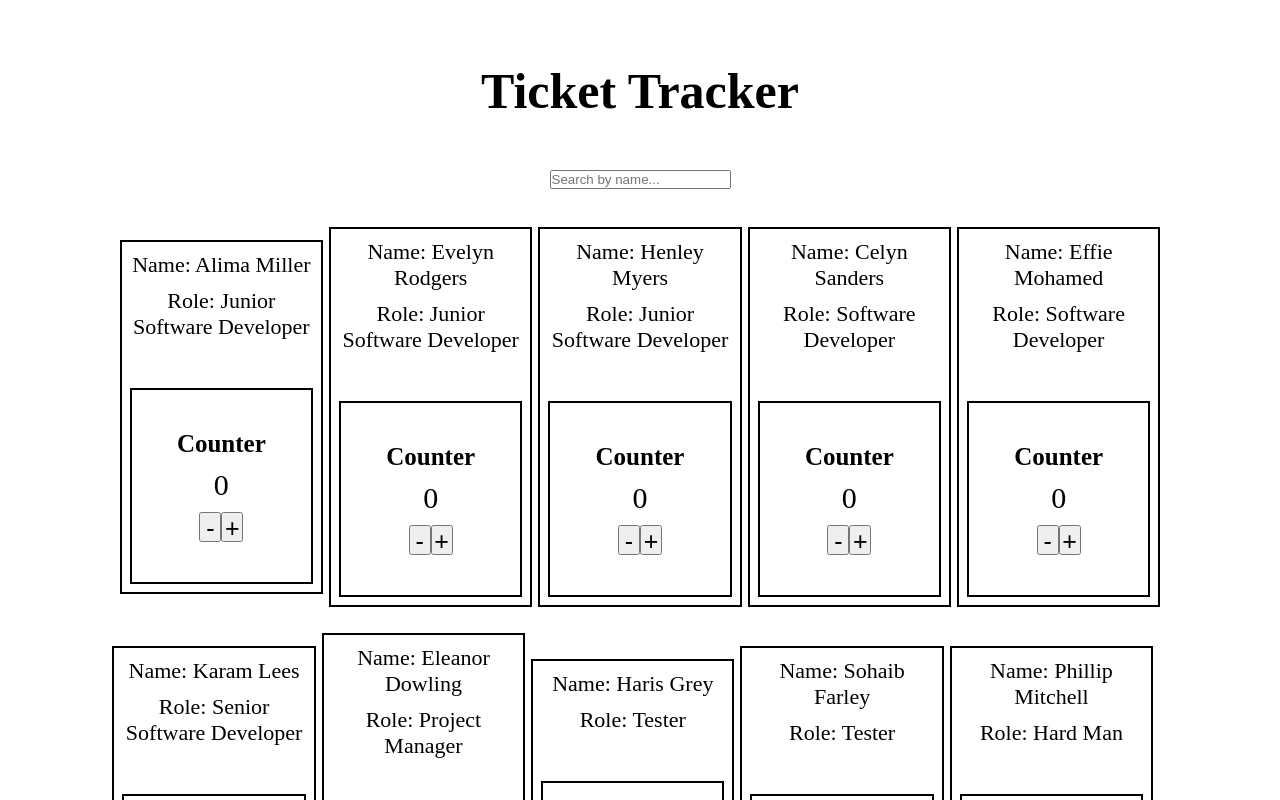
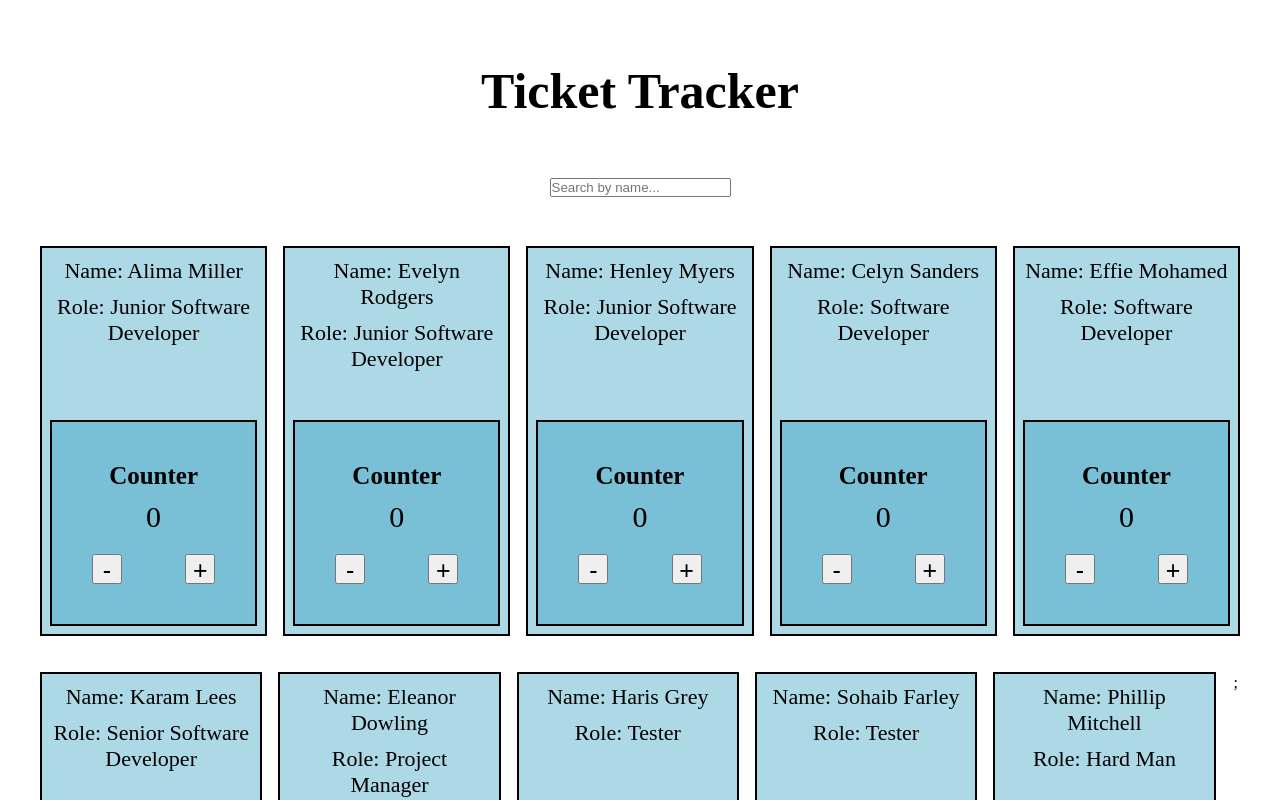
Before and after one commit to Sanjida213/react-project, a React (Vite) app: page / in a window 1280 px wide. Shown: the top 800 px of the page. Built offline with nearby package versions, Linux system fonts and the light colour scheme.

Commit message:
added scss

```diff
--- a/src/App.tsx
+++ b/src/App.tsx
@@ -2,8 +2,7 @@ import './App.scss';
 import Employees from './components/Employee/Employee';
 import team from './team';
 
-// we want to put the counter component inside the employee component and then
-// instead of team[0] we want to map over it so it gets each team employee. we can do this in apps.tsx
+
 const App = () => {
 
   return (
--- a/src/components/Counter/Counter.scss
+++ b/src/components/Counter/Counter.scss
@@ -1,23 +1,33 @@
+
 .counter {
   padding: 40px;
   outline: 2px solid black;
+  width: 100%;
+  background-color: rgb(121, 191, 214);
+  display: flex;
+  flex-direction: column;
+  align-items: center;
 
   .counter__heading {
-    display: flex;
-    flex-direction: column;
-    align-items: center;
     font-size: 25px;
+    margin-bottom: 10px;
   }
 
-  .counter__number{
-    padding: 10px;
+  .counter__number {
     font-size: 30px;
+    margin-bottom: 20px;
   }
 
-  button{
+  .counter__buttons {
+    display: flex;
+    justify-content: space-between;
+    width: 100%;
+  }
+
+  .counter__decrement,
+  .counter__increment {
     font-size: 25px;
     height: 30px;
-    width: 22px;
+    width: 30px;
   }
-
 }
--- a/src/components/Counter/Counter.tsx
+++ b/src/components/Counter/Counter.tsx
@@ -22,6 +22,8 @@ const Counter = ({heading} : CounterProps) => {
     <div className="counter">
       <h1 className="counter__heading">{heading}</h1>
       <p className="counter__number">{[counter]}</p>
+
+      <div className="counter__buttons">
         <button className="counter__decrement" aria-label="Navigate left"
         onClick={handleDecrement}>
         -
@@ -32,6 +34,8 @@ const Counter = ({heading} : CounterProps) => {
           +
         </button>
       </div>
+
+    </div>
   )
 }
 
--- a/src/components/Employee/Employee.scss
+++ b/src/components/Employee/Employee.scss
@@ -1,24 +1,30 @@
 
 .employee-container{
   display: flex;
-  flex-direction: row;
-  gap: 10px;
+  gap: 20px;
   flex-wrap: wrap;
   justify-content: center;
-  align-items: center;
 
   .employee__name-input{
     display: block;
     width: 100%;
     padding: 10px;
     margin-bottom: 20px;
+    font-size: 25px;
   }
 
   .employee-info {
+    display: flex;
+    justify-content: space-between;
+    flex-direction: column;
     outline: 2px solid black;
     padding: 10px;
-    width: 100%;
+    min-width: 200px;
+    width: calc(33.33% - 20px);
+    flex: 0.5 1 auto;
     margin-bottom: 20px;
+    background-color: lightblue;
+    // overflow: auto;
 
     .employee__name-role{
       font-size: 22px;
@@ -46,6 +52,7 @@
   .employee-container{
 
     .employee-info {
+      min-width: unset;
       width: calc(100%/6);
     }
   }
--- a/src/components/Employee/Employee.tsx
+++ b/src/components/Employee/Employee.tsx
@@ -6,7 +6,6 @@ import Counter from "../Counter/Counter";
 type TeamProps = {
   employees: Employee[];
 };
-
 
 
 const Employees = ({ employees }: TeamProps) => {
@@ -31,6 +30,7 @@ const Employees = ({ employees }: TeamProps) => {
         />
       </div>
 
+
        {filteredName.map((employee) => (
       <div className="employee-info" key={employee.id}>
 
```
Lines whose indentation alone changed are shown as unchanged.
